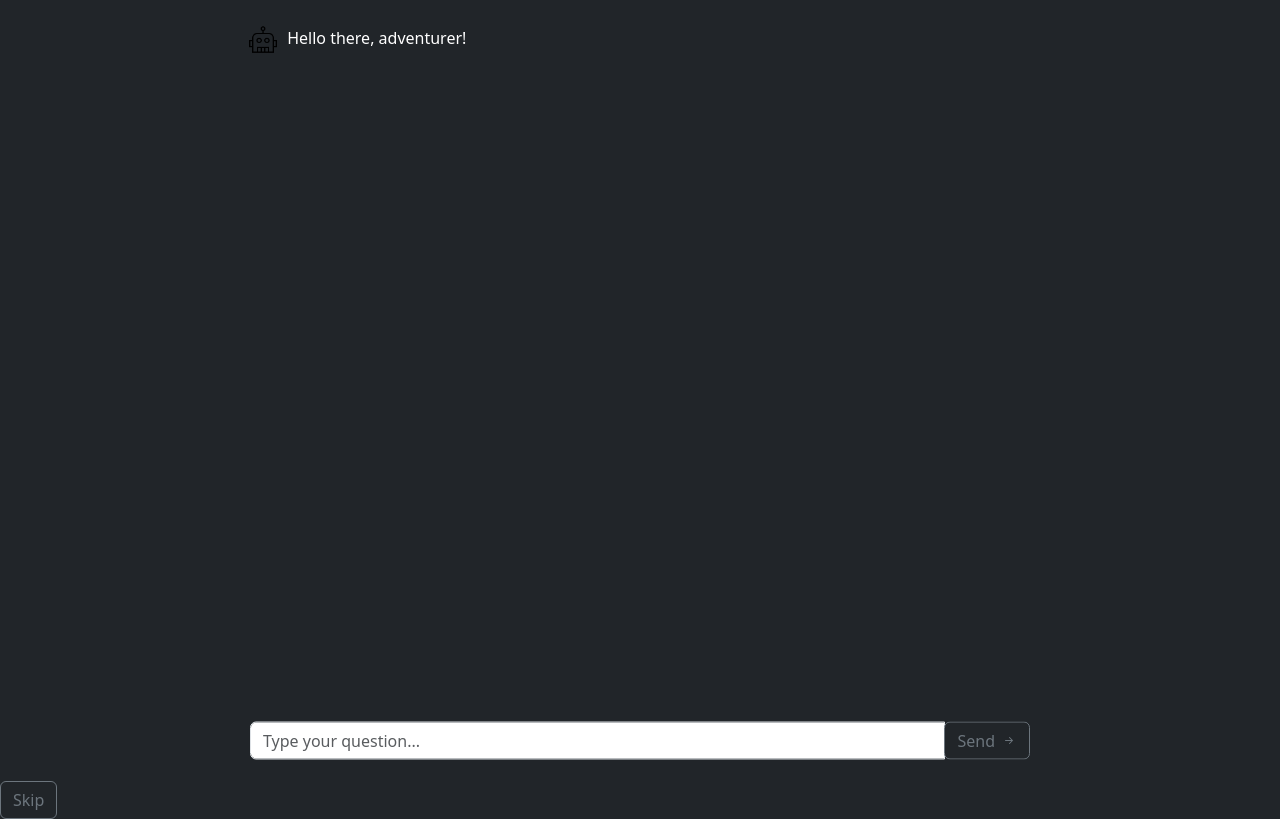
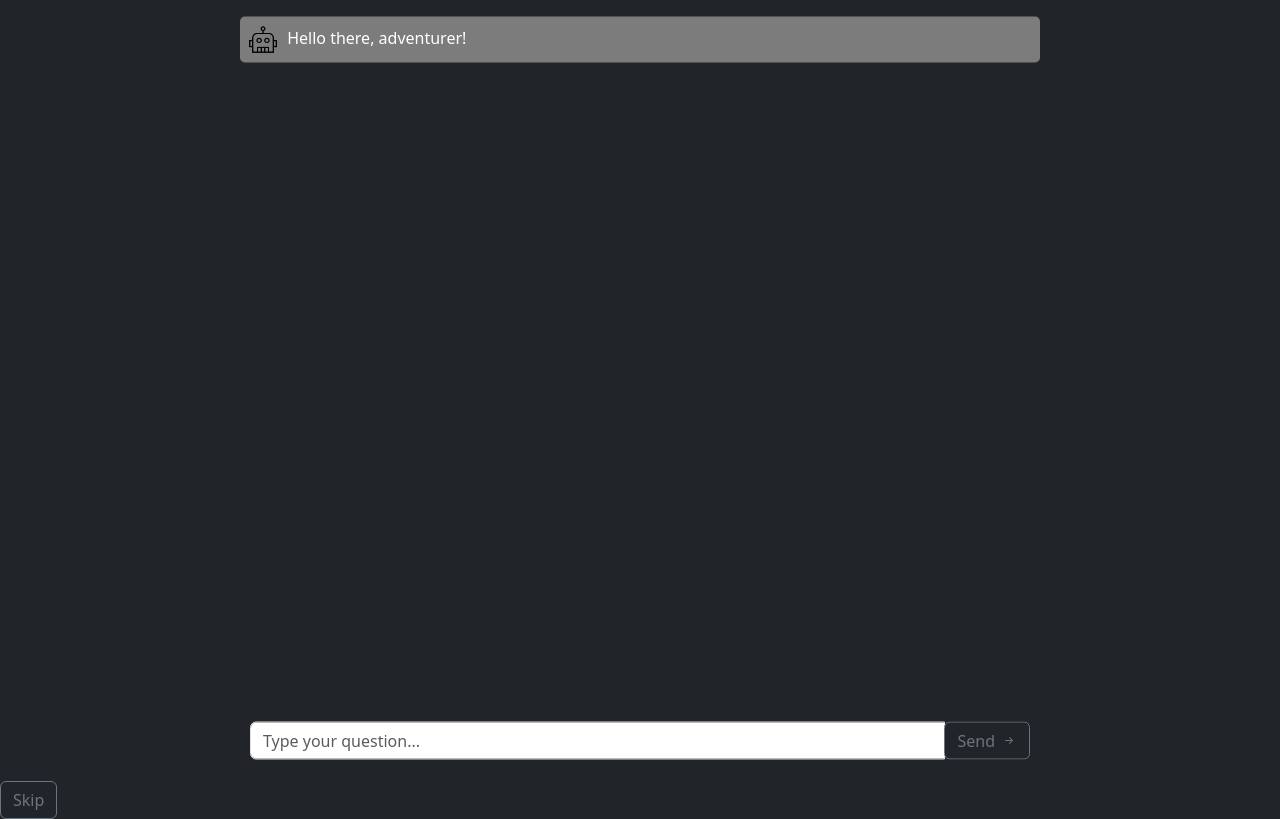
Before and after one commit to Zarser/Dayz-Support-Bot, a website: page index.html in a window 1280 px wide. Shown: the part 86-905 px from the top of the page. Drawn offline with nearby package versions, Linux system fonts and the light colour scheme.

Commit message:
Update style.css

```diff
--- a/style.css
+++ b/style.css
@@ -1,5 +1,5 @@
 .bot-message {
-
+    background-color: #7c7c7c;
     color: white;
     padding: 8px;
     border-radius: 5px;
```
